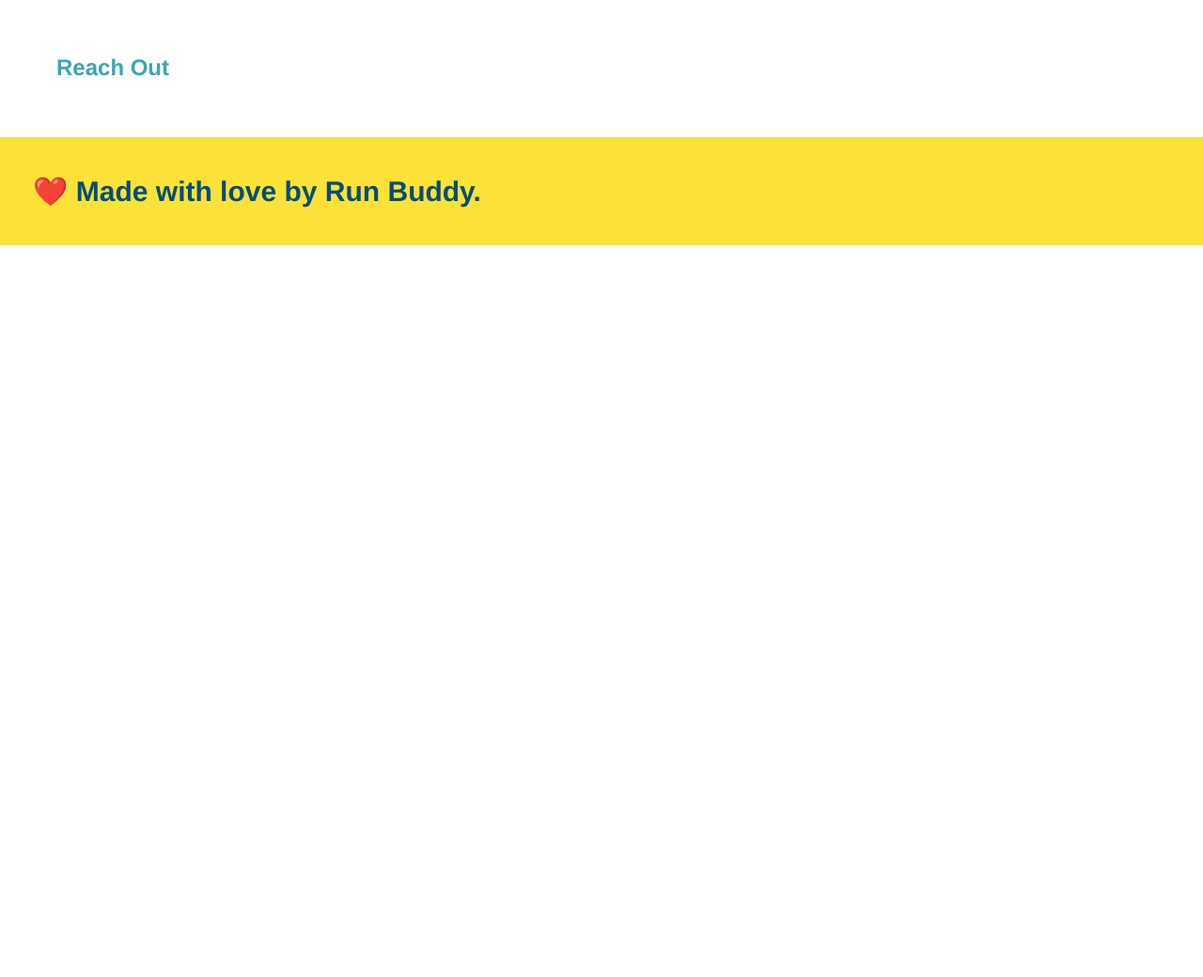
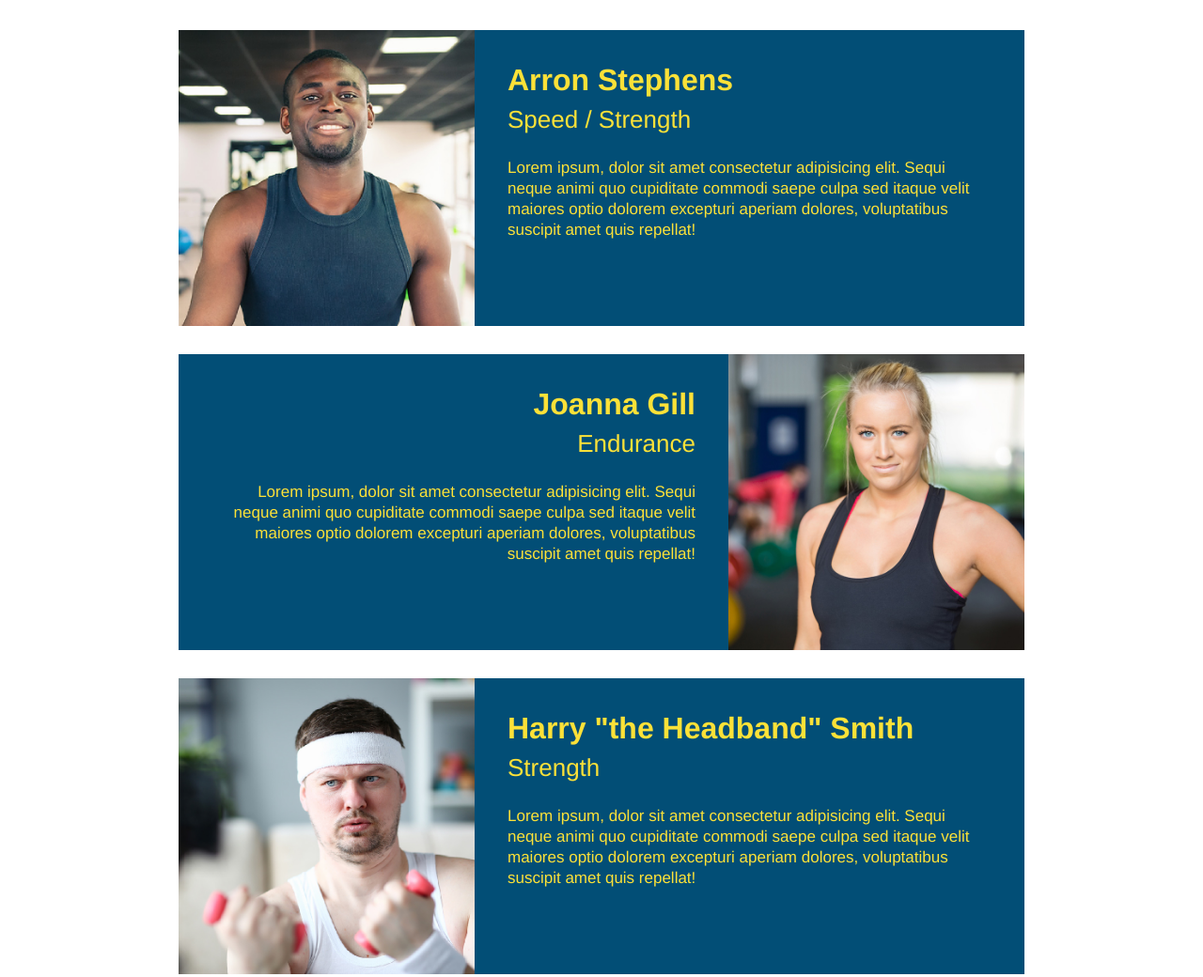
Before and after one commit to meganann201/run-buddy, a plain HTML site: page index.html in a window 1280 px wide. Shown: the part 2880-3920 px from the top of the page at 94% size. Before the commit the page ends 3141 px from the top, so only its background shows below. Drawn offline with Linux system fonts and the light colour scheme.

Commit message:
meet the trainers section

```diff
--- a/assets/css/style.css
+++ b/assets/css/style.css
@@ -177,3 +177,46 @@ body {
   .steps span {
     font-size: 38px;
   }
+
+  .trainer {
+    width: 900px;
+    margin: 0 auto 30px auto;
+    background: #024e76;
+    color: #fce138;
+    overflow: auto;
+  }
+
+  .trainer img {
+    width: 35%;
+    float: left;
+  }
+
+  .trainer-bio {
+    padding: 35px;
+    float: left;
+    width: 65%;
+  }
+
+  .text-left {
+    text-align: left;
+  }
+
+  .text-right {
+    text-align: right;
+  }
+
+  .trainer-bio h3 {
+    font-size: 32px;
+    margin-bottom: 8px;
+  }
+
+  .trainer-bio h4 {
+    font-weight: lighter;
+    font-size: 26px;
+    margin-bottom: 25px;
+  }
+
+  .trainer-bio p {
+    font-size: 17px;
+    line-height: 1.3;
+  }
--- a/index.html
+++ b/index.html
@@ -103,7 +103,43 @@
 
 
   <section>
-    <h2>Meet The Trainers</h2>
+    <h2 id="your-trainers" class="section-title primary-border">Meet The Trainers</h2>
+    <article class="trainer">
+    <img src="./assets/css/images/trainer-1.jpg" alt="" />
+    <div class="trainer-bio text-left">
+        <h3>Arron Stephens</h3>
+        <h4>Speed / Strength</h4>
+        <p>
+          Lorem ipsum, dolor sit amet consectetur adipisicing elit. Sequi neque animi quo cupiditate commodi saepe culpa sed
+          itaque velit maiores optio dolorem excepturi aperiam dolores, voluptatibus suscipit amet quis repellat!
+        </p>
+      </div>
+    </article>
+
+    <article class="trainer">
+        <div class="trainer-bio text-right">
+            <h3>Joanna Gill</h3>
+            <h4>Endurance</h4>
+            <p>
+                Lorem ipsum, dolor sit amet consectetur adipisicing elit. Sequi neque animi quo cupiditate commodi saepe culpa sed
+                itaque velit maiores optio dolorem excepturi aperiam dolores, voluptatibus suscipit amet quis repellat!
+              </p>
+            </p>
+          </div>
+          <img src="./assets/css/images/trainer-2.jpg" alt="Joanna Gill cooling off after a workout" />
+        </article>
+
+        <article class="trainer">
+            <img src="./assets/css/images/trainer-3.jpg" alt="Harry Smith wearing a headband and lifting comically small pink weights" />
+            <div class="trainer-bio text-left">
+                <h3>Harry "the Headband" Smith</h3>
+                <h4>Strength</h4>
+                <p>
+                  Lorem ipsum, dolor sit amet consectetur adipisicing elit. Sequi neque animi quo cupiditate commodi saepe culpa sed
+                  itaque velit maiores optio dolorem excepturi aperiam dolores, voluptatibus suscipit amet quis repellat!
+                </p>
+              </div>
+            </article>
   </section>
 
 
```
Also changed, not shown: assets/css/images/trainer-1.jpg (added), assets/css/images/trainer-2.jpg (added), assets/css/images/trainer-3.jpg (added).
